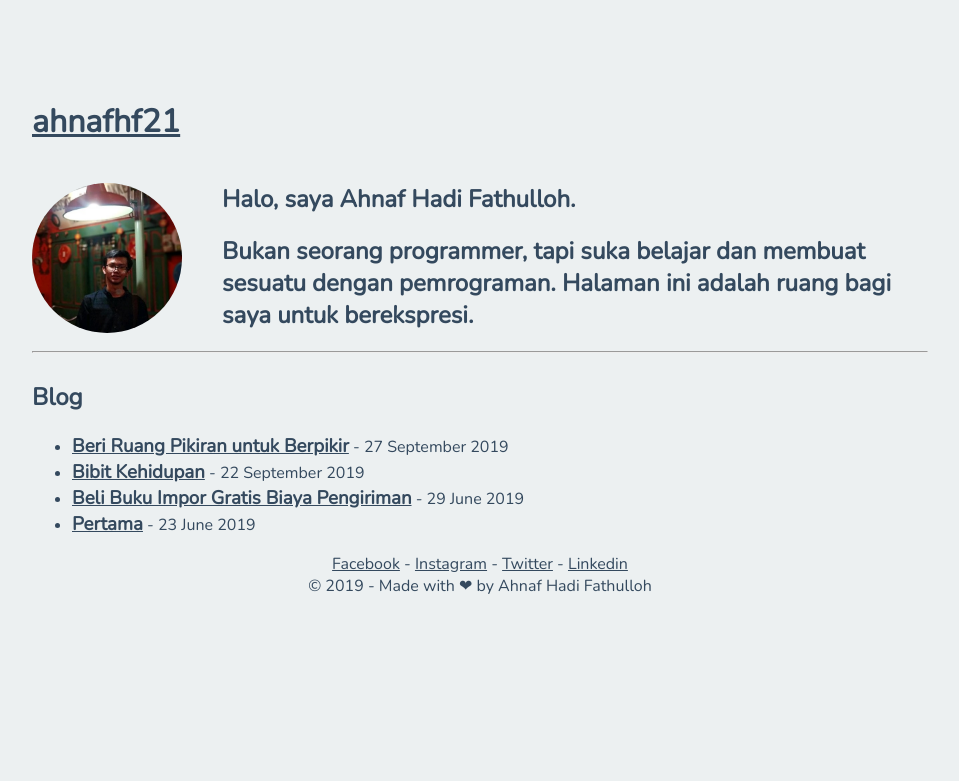
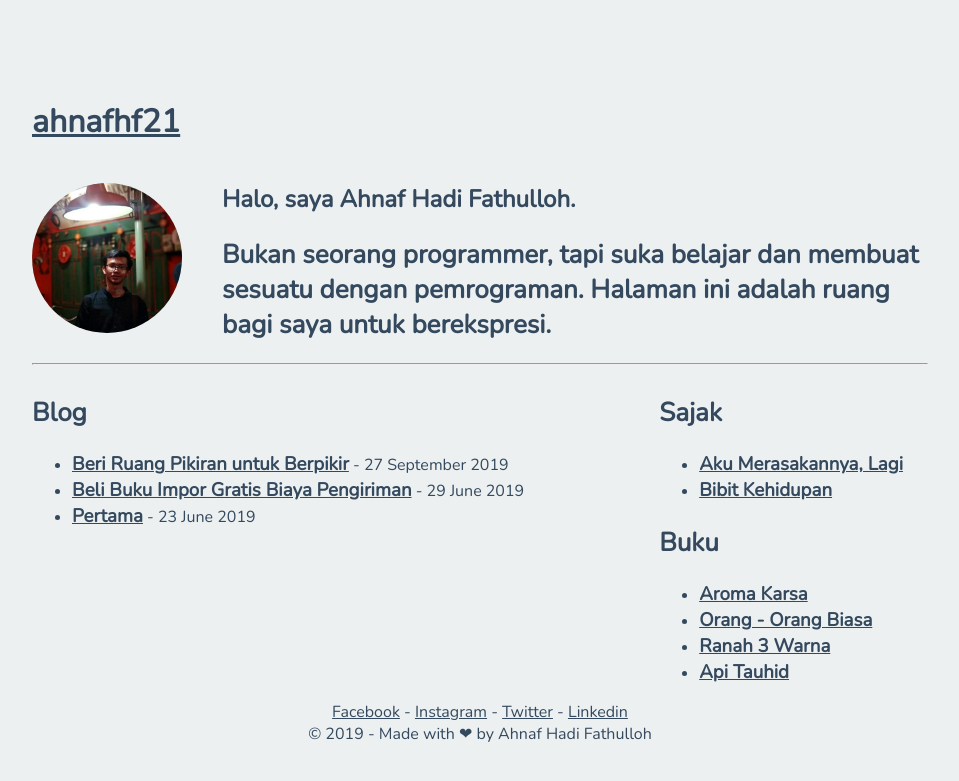
Before and after one commit to ahnafhf21/ahnafhf21.github.io, a Jekyll site: the page built from index.md, in a window 1280 px wide. Shown: the top 781 px of the page, without its empty margins (160-1119 px from the left). Built offline with Jekyll 4.4.1, drawn with Linux system fonts in a browser that asks for light colours.

Commit message:
add new post

```diff
--- a/_posts/2019-06-13-api-tauhid.markdown
+++ b/_posts/2019-06-13-api-tauhid.markdown
@@ -7,4 +7,4 @@ tags: [islam, sejarah, novel]
 ---
 Sebuah novel sejarah yang ditulis oleh Habiburrahman El Shirazy atau yang biasa juga dikenal Kang Abik. Beliau adalah seorang novelis asal Indonesia yang menyelesaikan gelar sarjananya di Al-Azhar University Cairo. Banyak karya - karya beliau yang sangat *booming* di Indonesia, seperti 'Ayat - Ayat Cinta' dan 'Ketika Cinta Bertasbih'.
 
-Di dalam buku ini Kang Abik menceritakan tentang biografi *Badiduzzaman* atau Keajaiban Zaman Said Nursi yang dibungkus dengan cerita yang sangat apik, tidak membosankan, dan penuh pelajaran. Kisah percintaan pun tidak luput dari novel ini. Banyak menggambarkan adab - adab yang harus dimiliki oleh seorang muslim atau muslimah yang di zaman sekarang ini sudah luntur terkikis oleh budaya barat.
+Di dalam buku ini Kang Abik menceritakan tentang biografi *Badiduzzaman* (Keajaiban Zaman)Said Nursi yang dibungkus dengan cerita yang sangat apik, tidak membosankan, dan penuh pelajaran. Kisah percintaan pun tidak luput dari novel ini. Banyak menggambarkan adab - adab yang harus dimiliki oleh seorang muslim atau muslimah yang di zaman sekarang ini sudah luntur terkikis oleh budaya barat.
--- a/_posts/2019-09-22-bibit-kehidupan.markdown
+++ b/_posts/2019-09-22-bibit-kehidupan.markdown
@@ -2,7 +2,7 @@
 layout: default
 title:  "Bibit Kehidupan"
 date:   2019-09-22 10:46:38 +0700
-category: blog
+category: sajak
 tags: [islam, sajak, puisi]
 ---
 <i>tanam dalam – dalam<br>
--- a/assets/css/style.css
+++ b/assets/css/style.css
@@ -34,6 +34,9 @@ footer{
   float: left;
   width: 100%;
 }
+h2{
+  font-size: 26px;;
+}
 @media screen and (max-width: 860px) {
   body{
     margin: 50px 15% 50px 15%;
@@ -49,5 +52,7 @@ footer{
   .avatar{
     float: none;
   }
-
+  h2{
+    font-size: 20px;;
+  }
 }
--- a/index.md
+++ b/index.md
@@ -33,9 +33,18 @@ layout: default
   </ul>
 </div>
 
-<!-- <div class="sidebar" markdown="1">
+<div class="sidebar" markdown="1">
+## Sajak
+  <ul>
+    {% for post in site.posts %}
+      {% if post.category == 'sajak' %}
+      <li>
+        <h3 style="display:inline;"><a href="{{ post.url }}">{{ post.title }}</a></h3>
+      </li>
+      {% endif %}
+    {% endfor %}
+  </ul>
 ## Buku
-
   <ul>
     {% for post in site.posts %}
       {% if post.category == 'buku' %}
@@ -45,5 +54,6 @@ layout: default
       {% endif %}
     {% endfor %}
   </ul>
-</div> -->
+
 </div>
+</div>
```
Also changed, not shown: _posts/2019-11-30-aku-merasakannya-lagi.markdown (added, +14 -0 lines).
